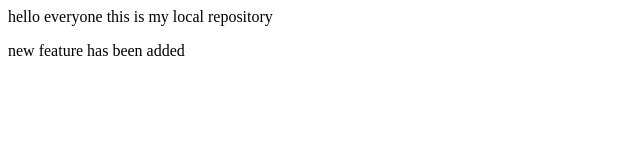
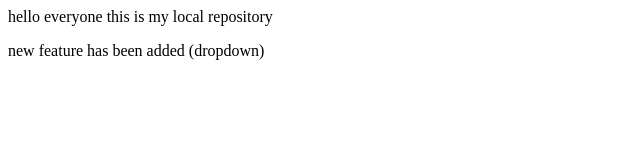
Before and after one commit to Naincy-10264/Java_daily_codes, a plain HTML site: page index.html in a window 1280 px wide. Shown: the full height of the page, 0-640 px from the left. Drawn offline with Linux system fonts and the light colour scheme.

```diff
--- a/index.html
+++ b/index.html
@@ -1,2 +1,2 @@
 <p>hello everyone this is my local repository</p>
-<p>new feature has been added</p>
+<p>new feature has been added (dropdown)</p>
```
